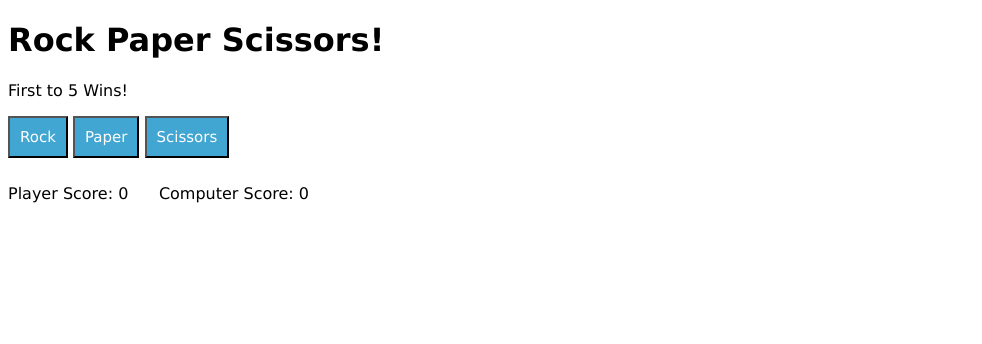
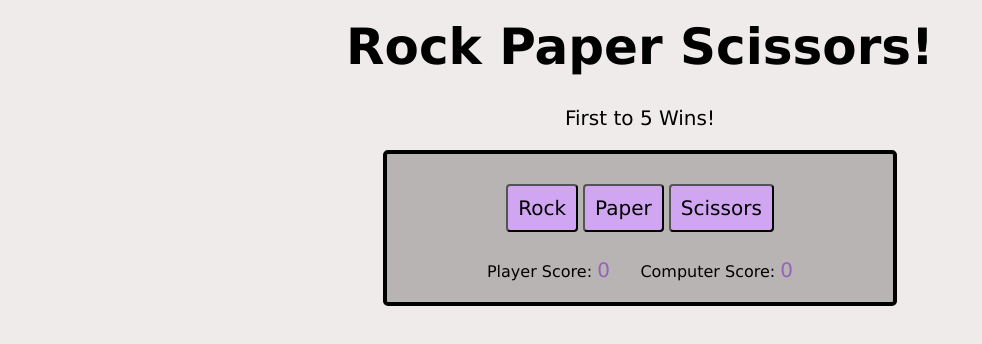
Before and after one commit to carlavid/rock-paper-scissors, a plain HTML site: page index.html in a window 1280 px wide. Shown: the whole page, without its empty margins (0-982 px from the left). Drawn offline with Linux system fonts and the light colour scheme.

Commit message:
Style page contents

```diff
--- a/style.css
+++ b/style.css
@@ -1,11 +1,64 @@
+body {
+    display: flex;
+    flex-direction: column;
+    align-items: center;
+    justify-content: center;
+}
 body, button {
-    font-family: Verdana, Geneva, Tahoma, sans-serif;
+    font-family: "Bungee", Verdana, Geneva, Tahoma, sans-serif;
+    text-align: center;
+    background-color: rgb(239, 235, 235);
 }
 
-button {
-    background-color: rgb(65, 166, 209);
-    color: white;
+.heading {
+    font-family: "Bungee Shade", Verdana, Geneva, Tahoma, sans-serif;
+    font-size: 50px;
+    color: black;
+    margin: 0px;
     padding: 10px;
-    font-size: 15px;
-    margin-bottom: 10px;
 }
+
+.sub-heading {
+    font-size: 20px;
+}
+
+.main-div {
+    display: flex;
+    flex-direction: column;
+    align-items: center;
+    justify-content: center;
+    background-color: rgba(101, 97, 97, 0.4);
+    border: 4px solid black;
+    border-radius: 5px;
+    padding-top: 20px;
+    padding-bottom: 20px;
+    width: 40%;
+}
+
+
+.button {
+    text-decoration: none;
+    background-color: rgb(208, 165, 241);
+    border-color: rgb(0, 0, 0);
+    color: rgb(0, 0, 0);
+    padding: 10px;
+    font-size: 20px;
+    margin: 10px 0px;
+    border-radius: 4px;
+    transition: all 0.2s ease-in-out;
+}
+
+.button:hover {
+    color: rgba(255, 255, 255, 1);
+    box-shadow: 0 5px 15px rgba(145, 92, 182, .4);
+}
+
+#score-num {
+    font-size: 20px;
+    color: rgb(149, 98, 187);
+}
+
+.final-winner {
+    font-size: 20px;
+    color: rgb(149, 98, 187);
+}
```
